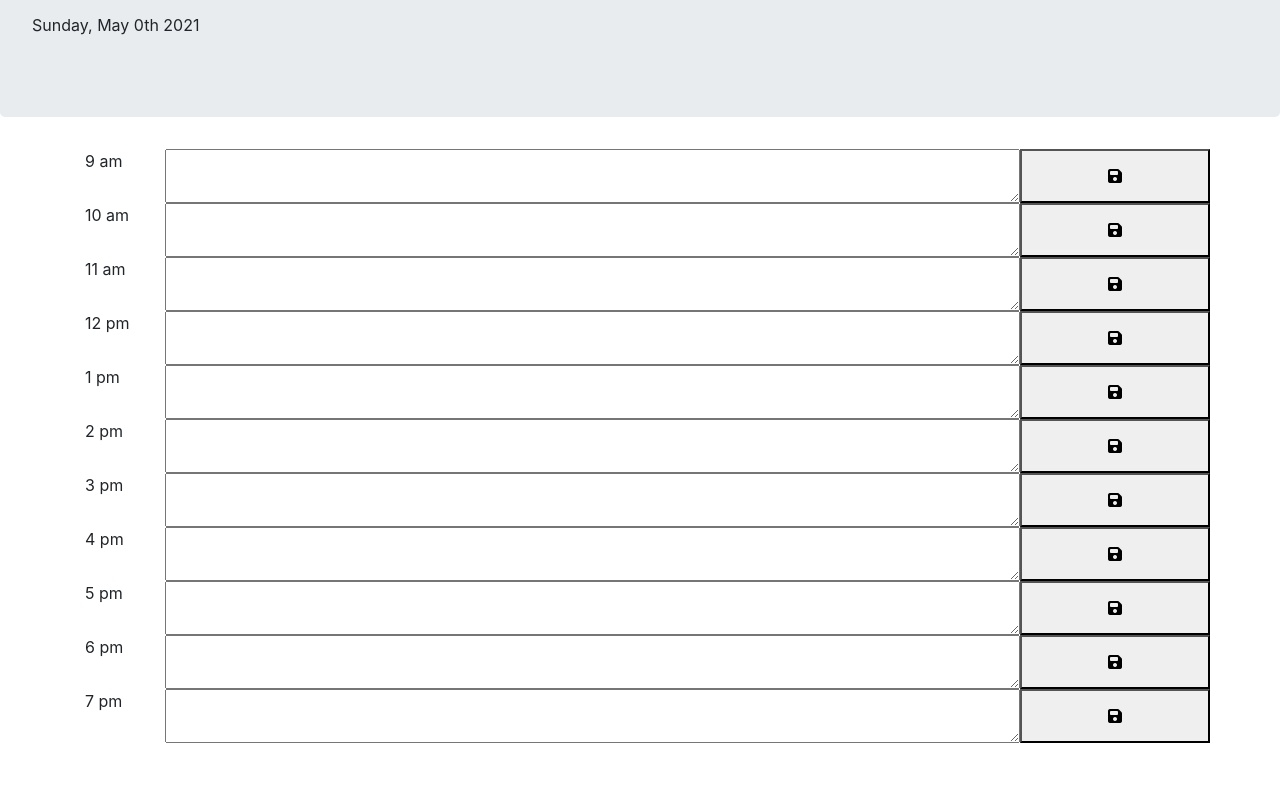
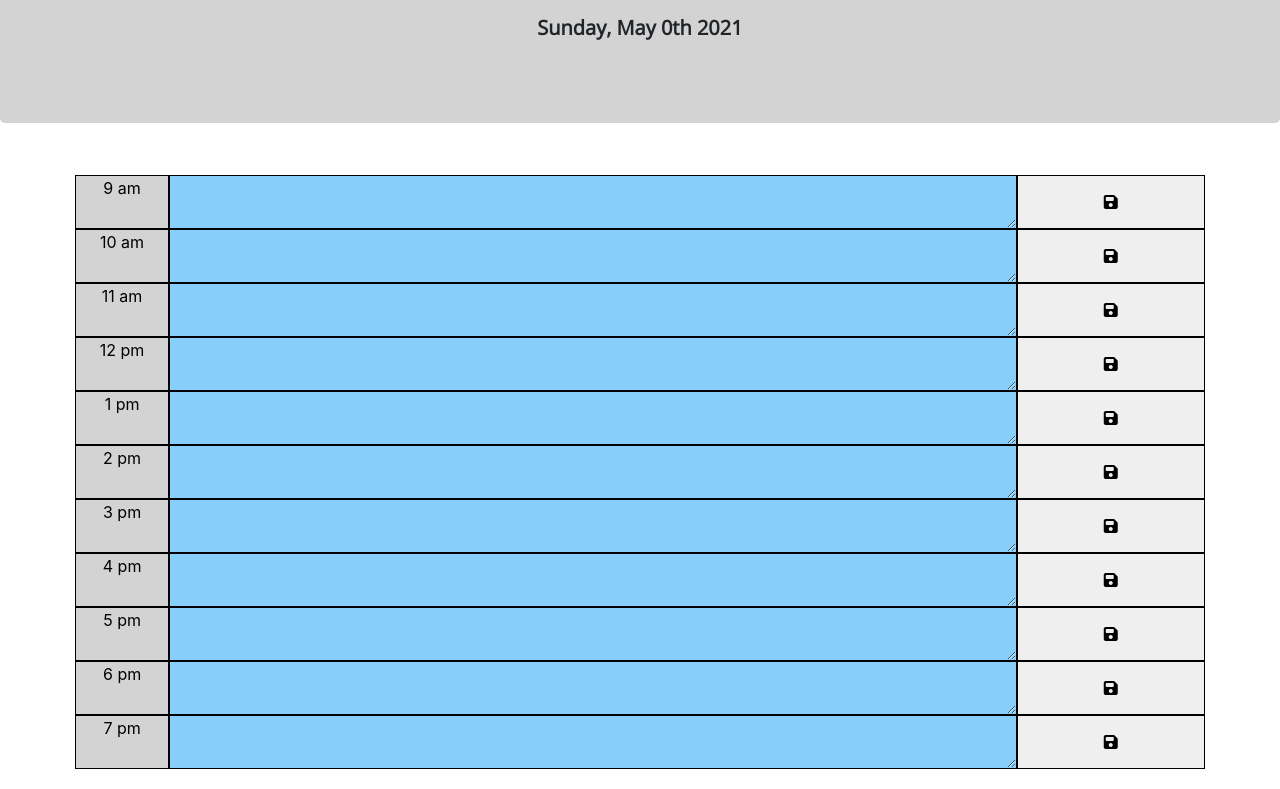
Before and after one commit to dillon-smith-us/work_day_scheduler, a plain HTML site: page index.html in a window 1280 px wide. Shown: the part 147-936 px from the top of the page. Before the commit the page ends 890 px from the top, so only its background shows below. Drawn offline with nearby package versions, Linux system fonts and the light colour scheme.

Commit message:
Update index.html

```diff
--- a/index.html
+++ b/index.html
@@ -8,7 +8,7 @@
     <link href="https://fonts.googleapis.com/css2?family=Open+Sans:wght@300&display=swap" rel="stylesheet">
     <link rel="stylesheet" type="text/css" href="https://stackpath.bootstrapcdn.com/bootstrap/4.3.1/css/bootstrap.min.css" />
 
-    <link rel="stylesheet" type="text/css href="assets/css/style.css">
+    <link rel="stylesheet" type="text/css" href="assets/css/style.css">
     <title>work day scheduler</title>
 </head>
 <body>
```
